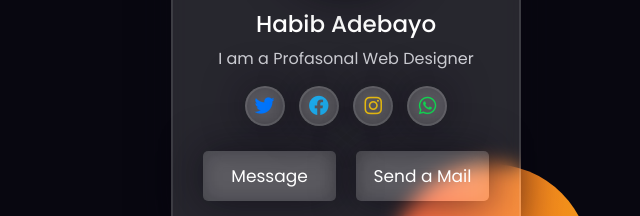
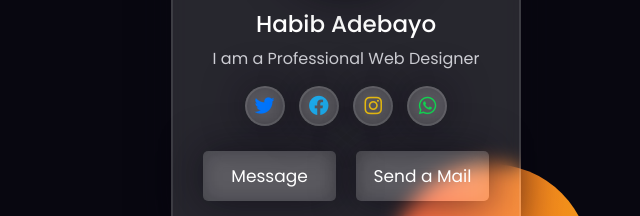
Before and after one commit to Habib-0007/Habib-Profile-Card, a plain HTML site: page index.html in a window 1280 px wide. Shown: the part 376-592 px from the top of the page, 294-934 px from the left. Drawn offline with Linux system fonts and the light colour scheme.

Commit message:
Update index.html

```diff
--- a/index.html
+++ b/index.html
@@ -26,7 +26,7 @@
 
      <div class="name"> Habib Adebayo </div>
      <div class="about">
-       I am a Profasonal Web Designer
+       I am a Professional Web Designer
   </div>
      <div class="social-icons">
        <a href="https://twitter.com/Habib_001" class="gl"><i class="fab fa-twitter"></i></a>
```
